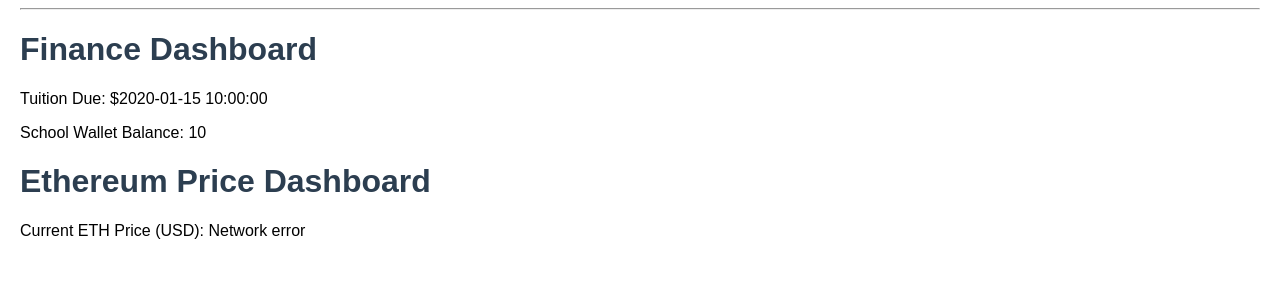
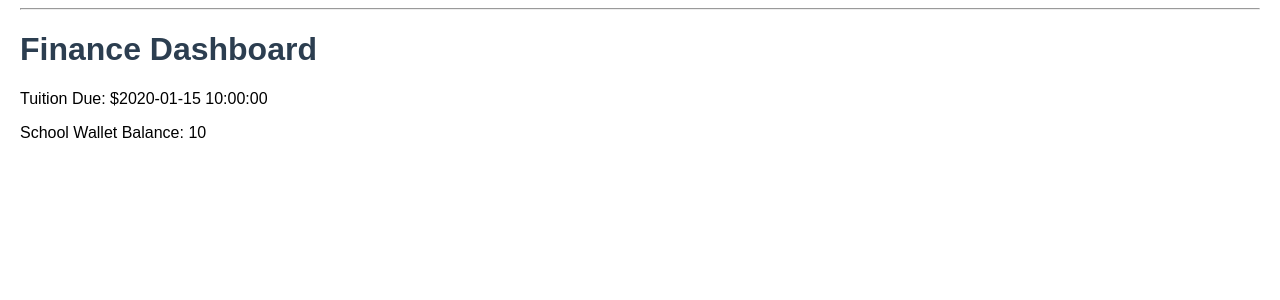
Before and after one commit to jason97m/carnegie_coin_mvp, a Flask app: template app/templates/finance_dashboard.html in a window 1280 px wide. Shown: the part 38-338 px from the top of the page. Run offline with Flask 3, Linux system fonts and the light colour scheme; the template is opened without the code that fills it: most values are stand-ins (such as "Sample title", 1, 10 or a date in 2020); data that the repository does not hold is empty; parts of the project's set-up code (start-up, migrations or seed data) failed here and were passed over.

Commit message:
Updated to remove real time prices.

```diff
--- a/app/__init__.py
+++ b/app/__init__.py
@@ -12,5 +12,5 @@ def create_app():
     # Register blueprint
     from app.routes import main
     app.register_blueprint(main)
-    app.register_blueprint(api)
+
     return app
--- a/app/routes.py
+++ b/app/routes.py
@@ -28,38 +28,3 @@ def finance_dashboard():
 def admin_dashboard():
     scholarships = [{"name": "Alice", "amount": 1000}, {"name": "Bob", "amount": 1500}]
     return render_template("admin_dashboard.html", scholarships=scholarships)
-
-api = Blueprint('api', __name__)
-
-@api.route("/eth_price")
-def eth_price():
-    try:
-        url = "https://api.coingecko.com/api/v3/simple/price"
-        params = {
-            "ids": "ethereum",
-            "vs_currencies": "usd",
-        }
-
-        headers = {
-            "Accept": "application/json",
-            "User-Agent": "Mozilla/5.0 (Heroku Dyno)"
-        }
-
-        response = requests.get(url, params=params, headers=headers, timeout=10)
-
-        if response.status_code != 200:
-            return jsonify({"error": f"CoinGecko error: {response.status_code}"}), 500
-
-        data = response.json()
-
-        # Extra validation (Heroku sometimes gets empty JSON)
-        if "ethereum" not in data or "usd" not in data["ethereum"]:
-            return jsonify({"error": "Invalid data format from API"}), 500
-
-        return jsonify({"eth_usd": data["ethereum"]["usd"]})
-
-    except requests.exceptions.Timeout:
-        return jsonify({"error": "Request timed out"}), 500
-
-    except Exception as e:
-        return jsonify({"error": f"Unexpected error: {str(e)}"}), 500
--- a/app/templates/finance_dashboard.html
+++ b/app/templates/finance_dashboard.html
@@ -4,30 +4,4 @@
 <h1>Finance Dashboard</h1>
 <p>Tuition Due: ${{ tuition_due }}</p>
 <p>School Wallet Balance: {{ school_balance }}</p>
-
-<h1>Ethereum Price Dashboard</h1>
-    <p>Current ETH Price (USD): <span id="ethPrice">Loading...</span></p>
-
-    <script>
-        async function fetchETHPrice() {
-            try {
-                let res = await fetch("/eth_price");
-                let data = await res.json();
-
-                if (data.eth_usd) {
-                    document.getElementById("ethPrice").innerText =
-                        "$" + data.eth_usd.toLocaleString();
-                } else {
-                    document.getElementById("ethPrice").innerText = "Error loading price";
-                }
-            } catch (err) {
-                document.getElementById("ethPrice").innerText = "Network error";
-            }
-        }
-
-        // Fetch price every 20 seconds
-        fetchETHPrice();
-        setInterval(fetchETHPrice, 20000);
-    </script>
-
 {% endblock %}
```
